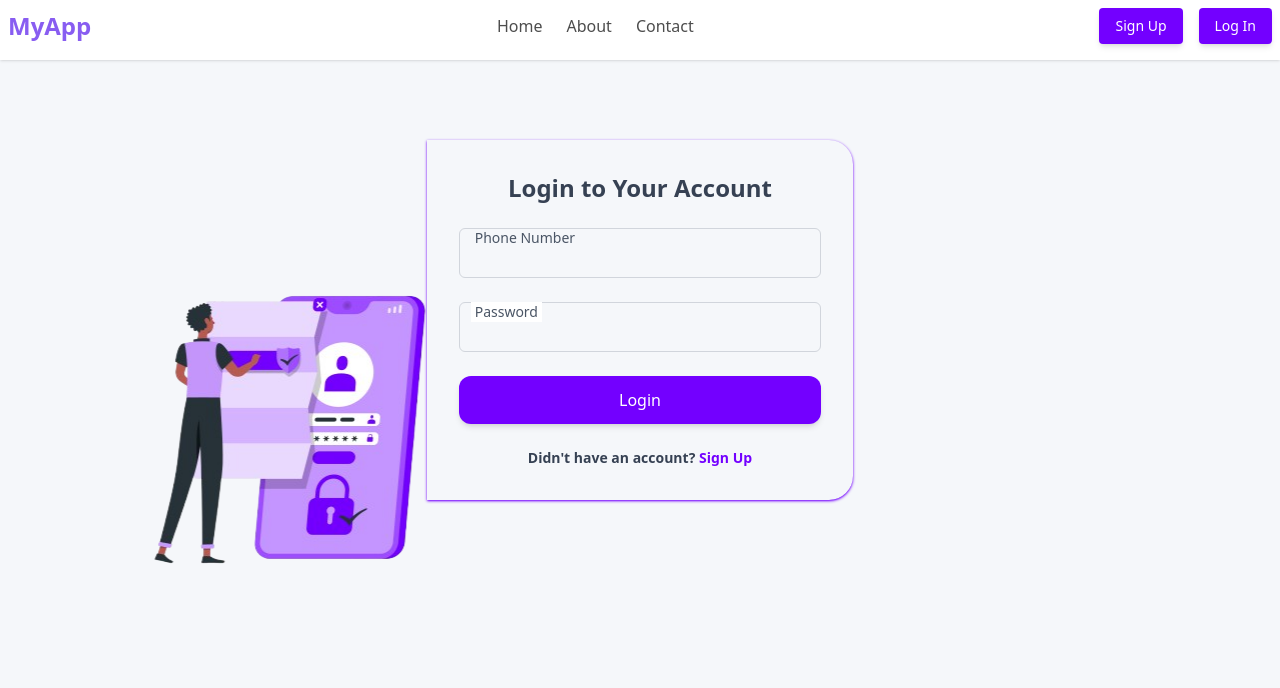
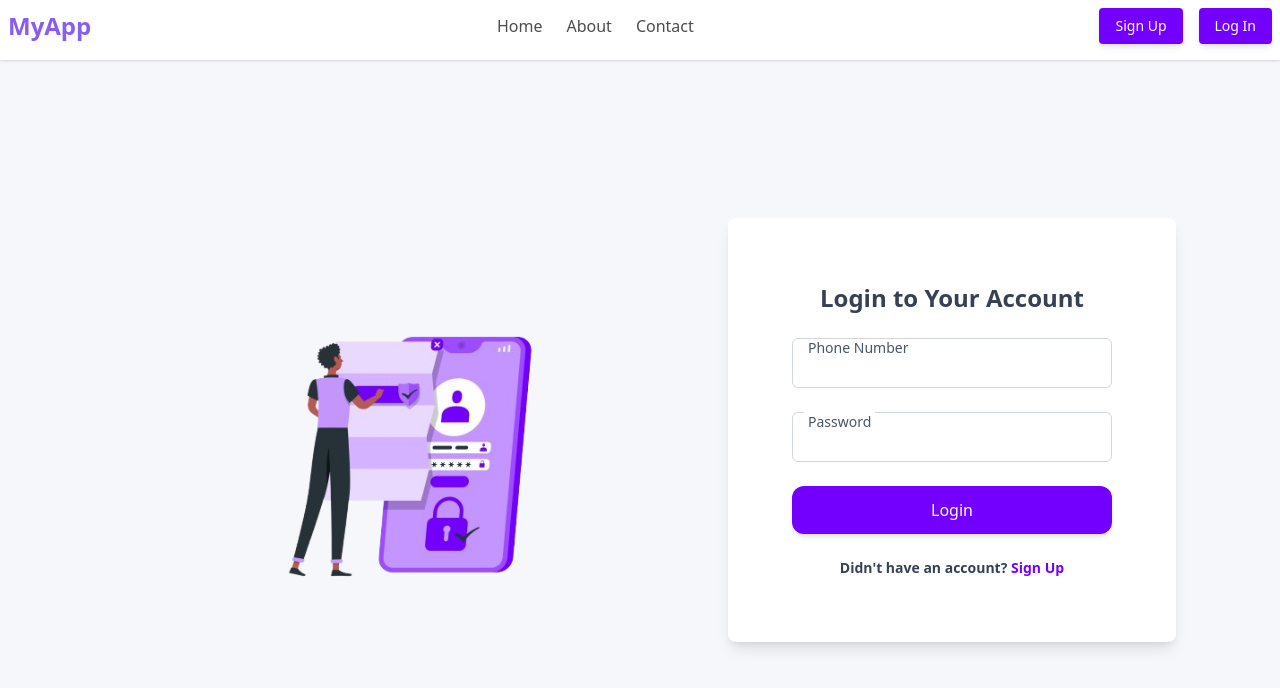
Before and after one commit to BettyyN/Social-Company-App, a Next.js app: page /auth/login in a window 1280 px wide. Shown: the top 688 px of the page. Built offline with nearby package versions, Linux system fonts and the light colour scheme; no server answers.

Commit message:
new changes

```diff
--- a/app/auth/login/page.tsx
+++ b/app/auth/login/page.tsx
@@ -4,17 +4,17 @@ import LoginForm from "@/Components/loginForm";
 export default function page() {
   return (
     <>
-      <div className="bg-[#F5F7FA] min-h-screen ">
+      <div className="bg-[#F5F7FA] min-h-screen flex flex-col">
         <Header />
-        <div className="flex lg:flex-row flex-col  items-center mt-20">
-          <div className="lg:w-1/3 w-full">
+        <div className="flex flex-1 flex-col lg:flex-row items-center justify-center p-4">
+          <div className="lg:w-1/2 w-full flex justify-center mb-8 lg:mb-0">
             <img
               src="/login.png"
-              alt="signup"
-              className="lg:absolute lg:w-[500px] lg:h-[500px] lg:top-1/2 lg:left-1/6 transform lg:-translate-x-1/3 lg:-translate-y-1/2"
+              alt="Login Illustration"
+              className="max-w-xs lg:max-w-md h-auto"
             />
           </div>
-          <div className="lg:w-1/3 w-full rounded-tr-3xl rounded-br-3xl shadow-[#7300ff] shadow-sm bg-white]">
+          <div className="lg:w-1/2 w-full max-w-md rounded-lg shadow-lg bg-white p-8">
             <LoginForm />
           </div>
         </div>
```
